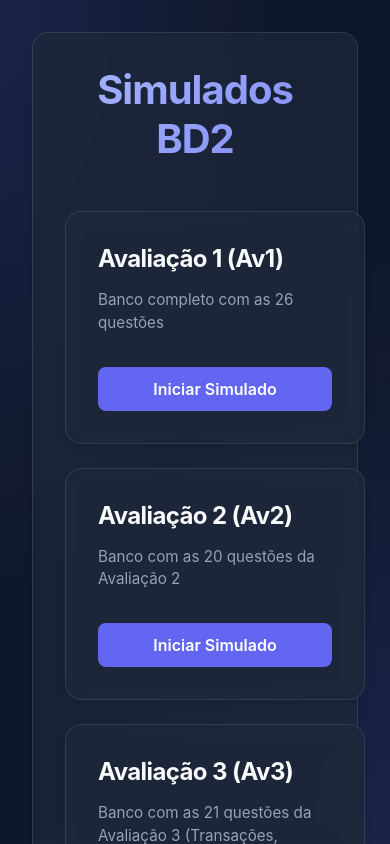
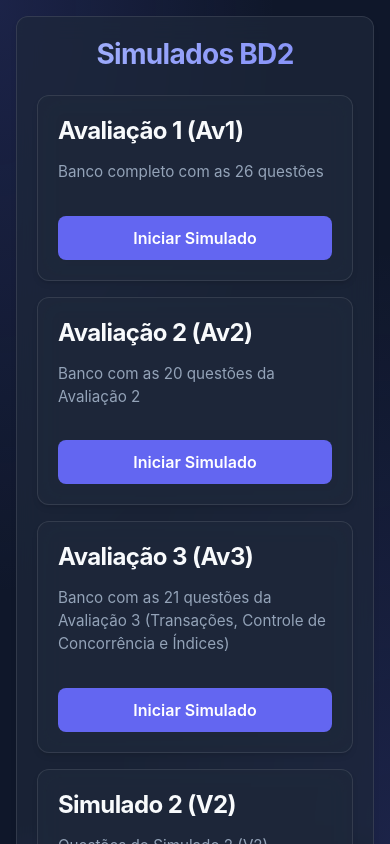
Before and after one commit to Gotc2607/Simulado-BD2, a React (Vite) app: page / in a window 390 px wide. Shown: the top 844 px of the page. Built offline with nearby package versions, Linux system fonts and the light colour scheme.

Commit message:
feat: tornando o projeto responsivo

```diff
--- a/src/index.css
+++ b/src/index.css
@@ -253,3 +253,60 @@ h1, h2, h3 {
   font-size: 0.9rem;
   margin-top: 0.25rem;
 }
+
+/* Responsive Design for Mobile */
+@media (max-width: 640px) {
+  .container {
+    padding: 1rem;
+  }
+
+  .title {
+    font-size: 1.75rem;
+    margin-bottom: 1.5rem;
+  }
+
+  .glass-panel {
+    padding: 1.25rem;
+    border-radius: 0.75rem;
+  }
+
+  .quiz-header {
+    flex-direction: row;
+    gap: 1rem;
+    align-items: center;
+  }
+
+  .quiz-header h2 {
+    font-size: 1.25rem !important;
+  }
+
+  .question-text {
+    font-size: 1.1rem;
+    margin-bottom: 1.5rem;
+  }
+
+  .exam-grid {
+    grid-template-columns: 1fr;
+    gap: 1rem;
+  }
+
+  .quiz-footer {
+    flex-direction: column-reverse;
+    gap: 0.75rem;
+  }
+
+  .quiz-footer button {
+    width: 100%;
+    margin-left: 0 !important;
+  }
+
+  .score-circle {
+    width: 120px;
+    height: 120px;
+    margin: 1.5rem auto;
+  }
+
+  .score-number {
+    font-size: 2.5rem;
+  }
+}
```
